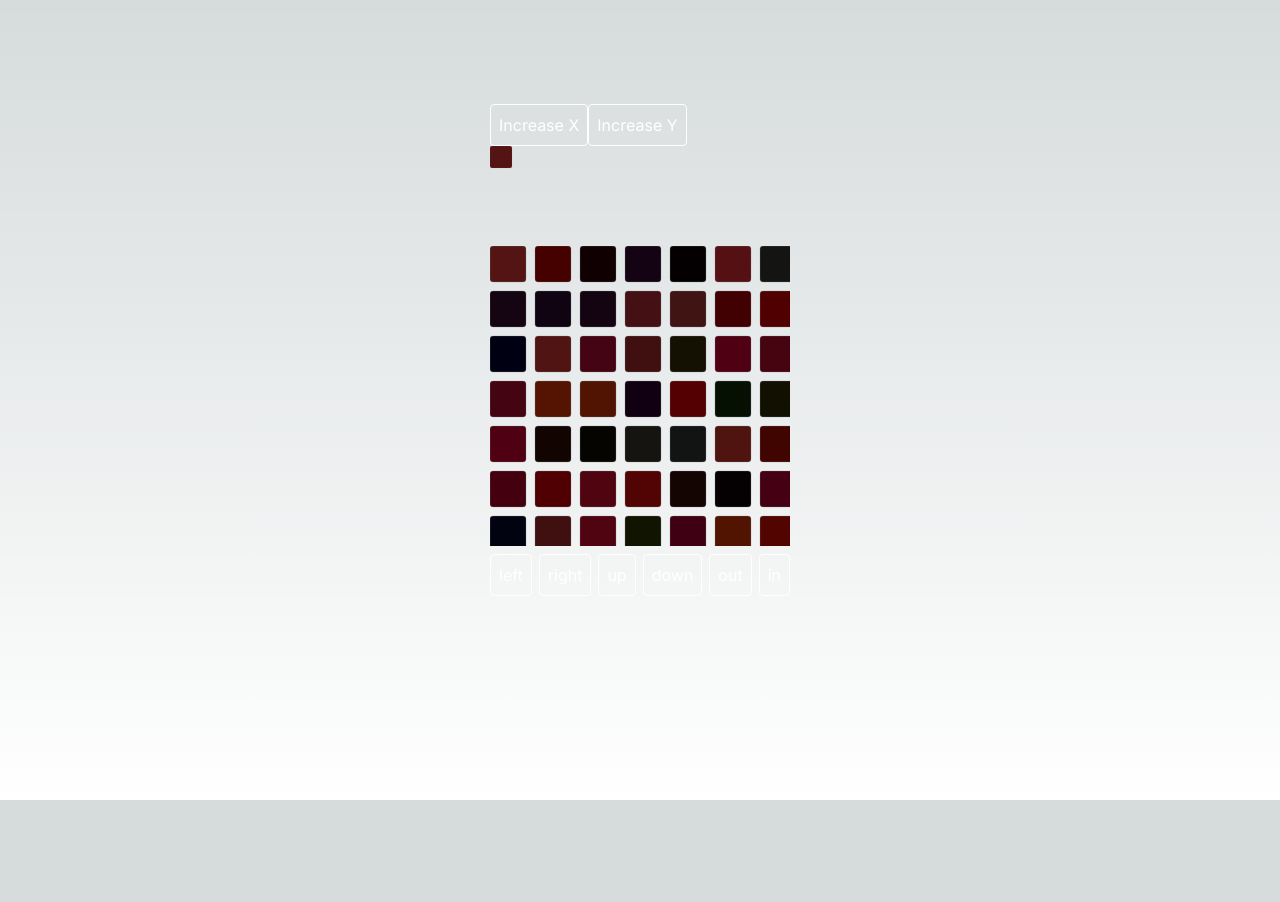
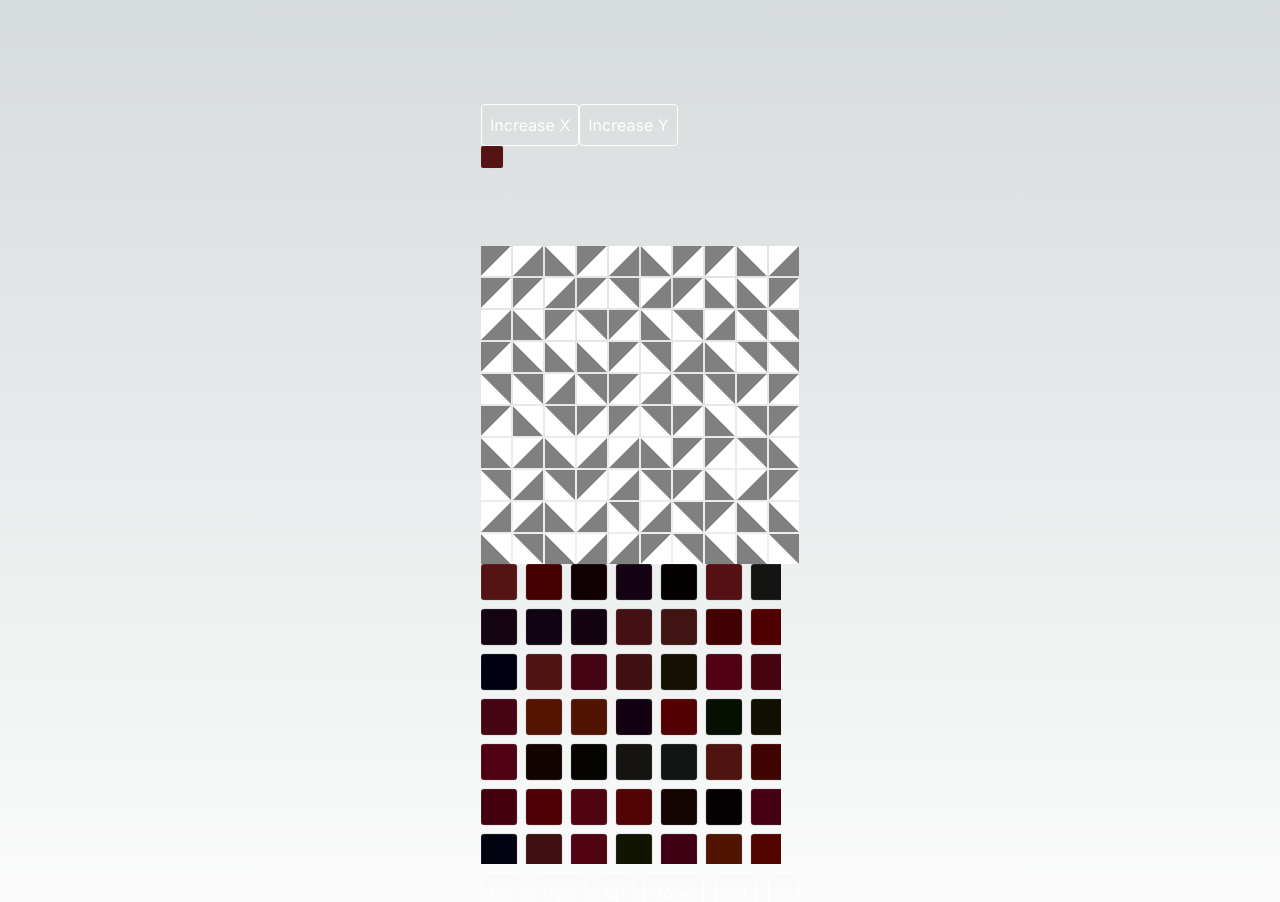
Before and after one commit to TreppLabs/map-scroller, a Next.js app: page / in a window 1280 px wide. Shown: the top 902 px of the page. Before the commit the page ends 800 px from the top, so only its background shows below. Built offline with nearby package versions, Linux system fonts and the light colour scheme.

Commit message:
random fun flags

```diff
--- a/app/gridSvg.tsx
+++ b/app/gridSvg.tsx
@@ -84,15 +84,69 @@ function mulberry32(a:number):()=>number {
   // seed PRNG so we'll get the same "random" colors every time
   var seed = cyrb128("apples");
   var rand = mulberry32(seed[0]);
-  console.log("rand sample: " + rand());
-  console.log("rand sample: " + rand());
-  console.log("rand sample: " + rand());
+  var randIntegerInRange = (min:number, max:number) => Math.floor(rand() * (max - min + 1)) + min;
+  // console.log("rand sample: " + rand());
+  // console.log("rand sample: " + rand());
+  // console.log("rand sample: " + rand());
   // NOTE: we don't actually use rand() yet, we're using our hash cyrb128() function instead
 
 
-interface MapCellProps {xPos: number, yPos: number}
+interface FlagComponentProps {
+  flagSize: number;
+}
 
-const MapCellComponent: React.FC<MapCellProps> = ({ xPos, yPos }) => {
+const FlagComponent: React.FC<FlagComponentProps> = ({ flagSize }) => {
+
+  const flags = Array.from({ length: 10 }, (_, rowIndex) =>
+      Array.from({ length: 10 }, (_, colIndex) => {
+        const randomOrientation = Math.floor(Math.random() * 4);
+        if (randomOrientation === 0) {
+          return (
+            `<svg width=${flagSize} height=${flagSize} xmlns="http://www.w3.org/2000/svg">
+              <polygon points="0,0 ${flagSize},0 0,${flagSize}" fill="white" />
+              <polygon points="${flagSize},0 ${flagSize},${flagSize} 0,${flagSize}" fill="gray" />
+            </svg>`
+          );
+        } else if (randomOrientation === 1) {
+          return (
+            `<svg width=${flagSize} height=${flagSize} xmlns="http://www.w3.org/2000/svg">
+              <polygon points="0,0 ${flagSize},${flagSize} 0,${flagSize}" fill="white" />
+              <polygon points="0,0 ${flagSize},0 ${flagSize},${flagSize}" fill="grey" />
+            </svg>`
+          );
+        } else if (randomOrientation === 2) {
+          return (
+            `<svg width=${flagSize} height=${flagSize} xmlns="http://www.w3.org/2000/svg">
+              <polygon points="0,0 ${flagSize},0 0,${flagSize}" fill="gray" />
+              <polygon points="${flagSize},0 ${flagSize},${flagSize} 0,${flagSize}" fill="white" />
+            </svg>`
+          );
+        } else {
+          return (
+            `<svg width=${flagSize} height=${flagSize} xmlns="http://www.w3.org/2000/svg">
+              <polygon points="0,0 ${flagSize},${flagSize} 0,${flagSize}" fill="grey" />
+              <polygon points="0,0 ${flagSize},0 ${flagSize},${flagSize}" fill="white" />
+            </svg>`
+          );
+        }
+      })
+  );
+
+  return (
+    <div style={{ display: 'grid', gridTemplateColumns: `repeat(10, ${flagSize}px)`, gap: '2px' }}>
+      {flags.map((row, rowIndex) =>
+        row.map((svgString, colIndex) => (
+          <div key={`${rowIndex}-${colIndex}`} dangerouslySetInnerHTML={{ __html: svgString }} />
+        ))
+      )}
+    </div>
+  );
+};
+
+
+interface MapCellProps {xPos: number, yPos: number, xCells: number, yCells: number}
+
+const RegionalMap: React.FC<MapCellProps> = ({ xPos, yPos, xCells, yCells }) => {
   const color = getBlobbyXYColor(xPos, yPos);
   return (
     <svg width="100" height="100" viewBox="0 0 100 100">
@@ -135,7 +189,7 @@ const MyComponent: React.FC = () => {
       </button>
 
       {/* Render the SVGComponent with the current clickCount */}
-      <MapCellComponent xPos ={x} yPos = {y} />
+      <RegionalMap xPos ={x} yPos = {y} xCells = {10} yCells = {10}/>
     </div>
   );
 };
@@ -214,9 +268,11 @@ function GridSVG() {
   }
 
 
+
   return (
     <div>
       <MyComponent />
+      <FlagComponent flagSize={30}/>
       <svg
         id="grid"
         width={svgWidth}
```
